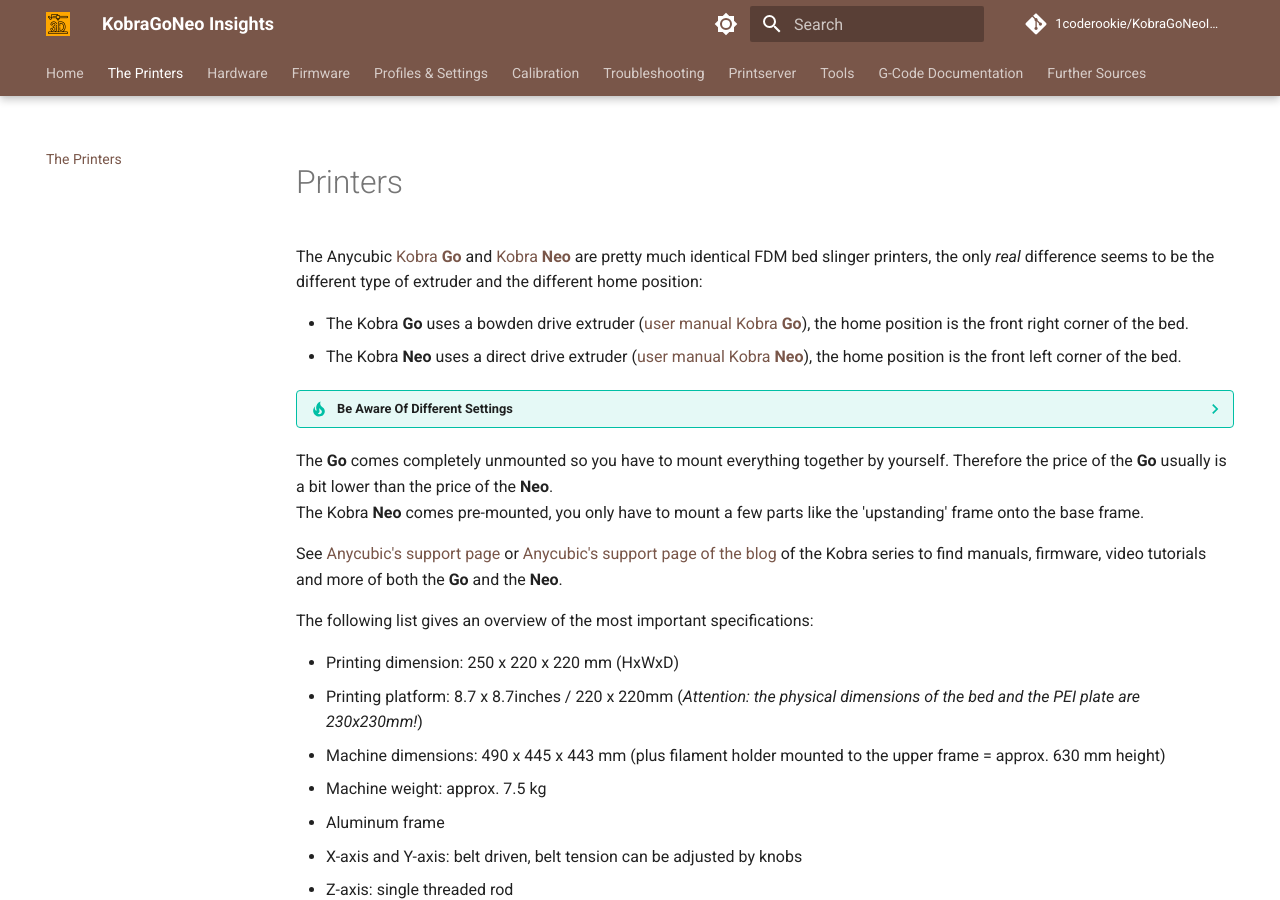
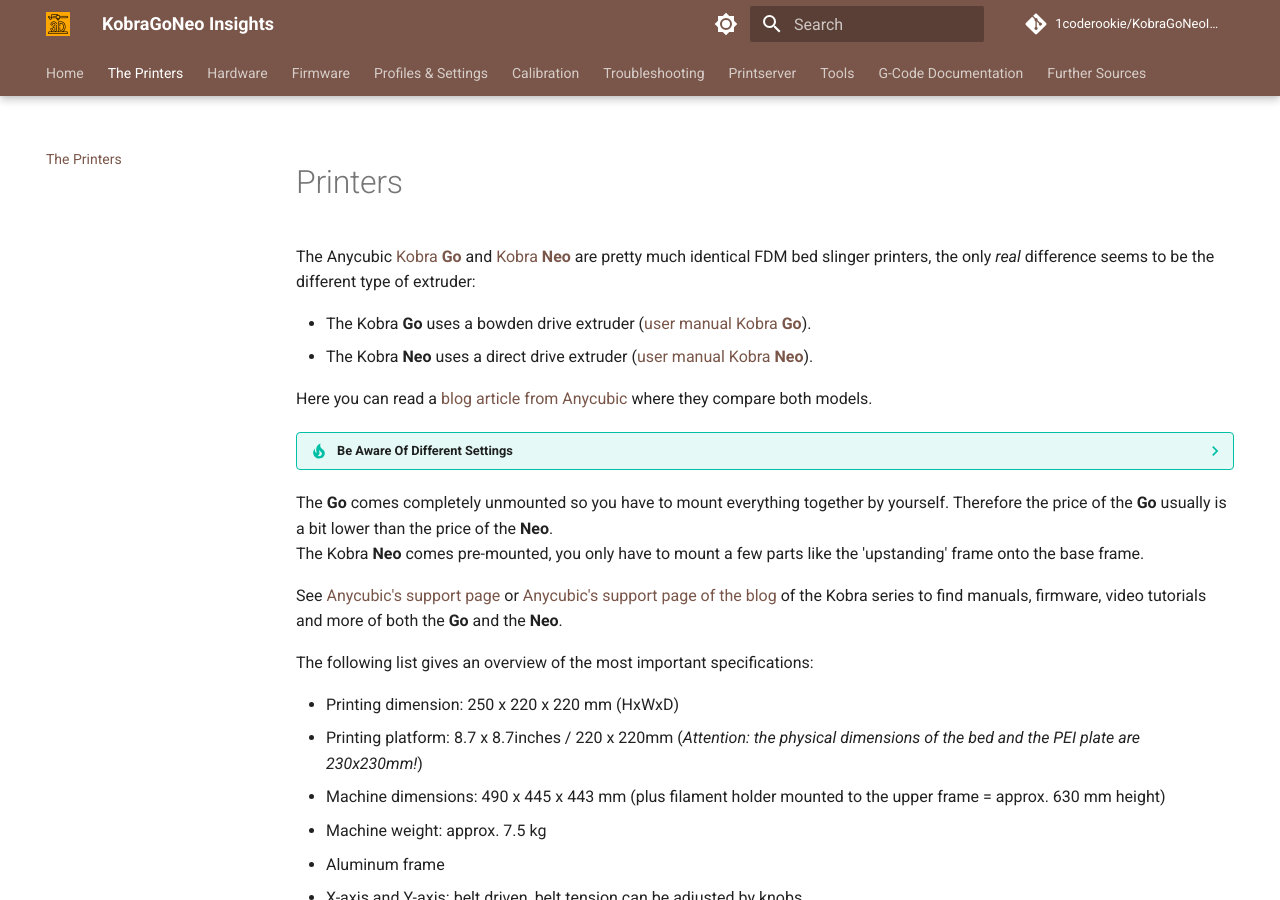
Before and after one commit to 1coderookie/KobraGoNeoInsights, an MkDocs documentation site: the page built from docs/printers.md, in a window 1280 px wide and 900 px high. Built offline with MkDocs 1.6.1 and Material for MkDocs 9.7.7, drawn with Linux system fonts in a browser that asks for light colours; comment, search, counter and statistics services are not loaded.

Commit message:
Update printers.md

```diff
--- a/docs/printers.md
+++ b/docs/printers.md
@@ -1,10 +1,12 @@
 <link rel=”manifest” href=”docs/manifest.webmanifest”>
 
 # Printers
-The Anycubic [Kobra **Go**](https://www.anycubic.com/collections/3d-printers/products/kobra-go) and [Kobra **Neo**](https://www.anycubic.com/collections/3d-printers/products/kobra-neo) are pretty much identical FDM bed slinger printers, the only *real* difference seems to be the different type of extruder and the different home position:
+The Anycubic [Kobra **Go**](https://www.anycubic.com/collections/3d-printers/products/kobra-go) and [Kobra **Neo**](https://www.anycubic.com/collections/3d-printers/products/kobra-neo) are pretty much identical FDM bed slinger printers, the only *real* difference seems to be the different type of extruder:
 
-- The Kobra **Go** uses a bowden drive extruder ([user manual Kobra **Go**](https://cdn.shopify.com/s/files/1/0245/5519/2380/files/Anycubic_Kobra_Go_User_Manual_221102_V0.0.4.pdf?v=1667812989)), the home position is the front right corner of the bed.
-- The Kobra **Neo** uses a direct drive extruder ([user manual Kobra **Neo**](https://cdn.shopify.com/s/files/1/0245/5519/2380/files/Anycubic_Kobra_Neo_20230109_V0.1.0_English.pdf?v=1673859391)), the home position is the front left corner of the bed.
+- The Kobra **Go** uses a bowden drive extruder ([user manual Kobra **Go**](https://cdn.shopify.com/s/files/1/0245/5519/2380/files/Anycubic_Kobra_Go_User_Manual_221102_V0.0.4.pdf?v=1667812989)).
+- The Kobra **Neo** uses a direct drive extruder ([user manual Kobra **Neo**](https://cdn.shopify.com/s/files/1/0245/5519/2380/files/Anycubic_Kobra_Neo_20230109_V0.1.0_English.pdf?v=1673859391)).
+
+Here you can read a [blog article from Anycubic](https://www.anycubic.com/blogs/3d-printing-guides/kobra-neo-vs-kobra-go) where they compare both models.
 
 ??? tip "Be Aware Of Different Settings"
 
```
